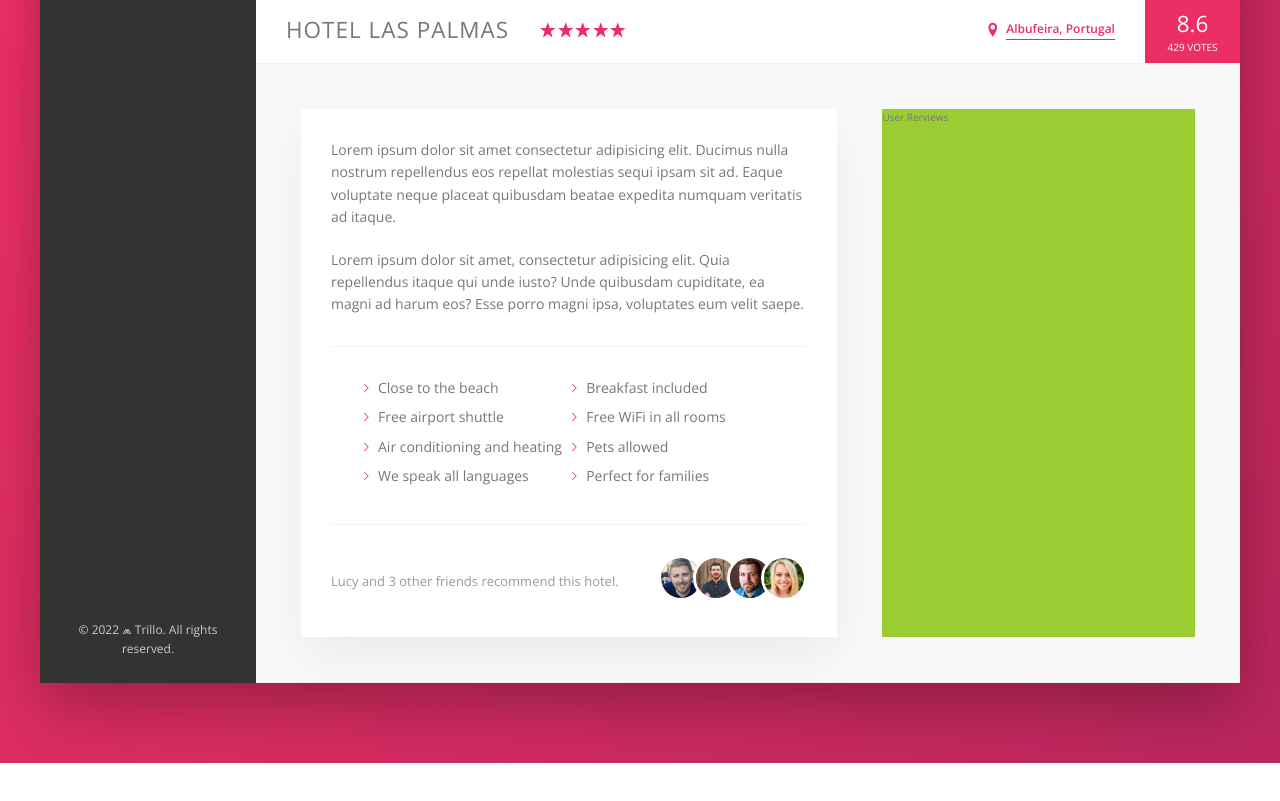
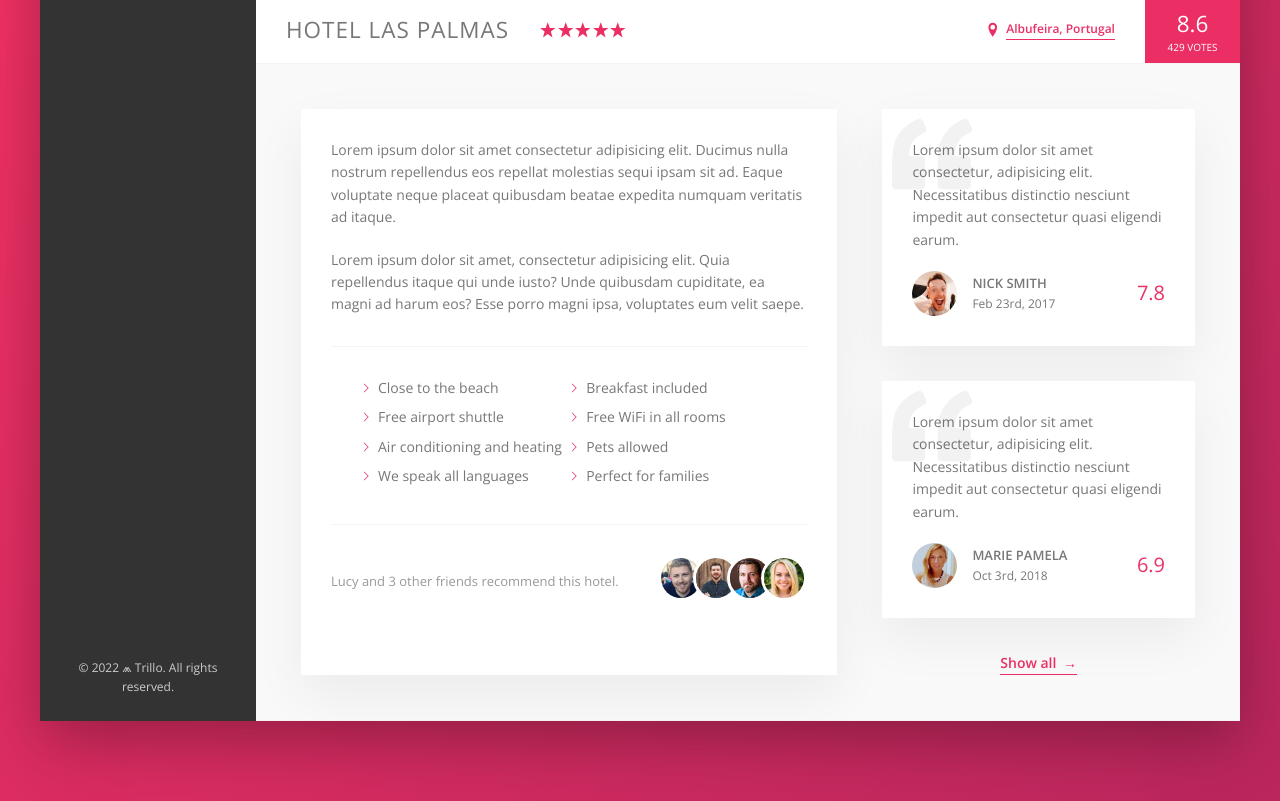
Before and after one commit to shaneiadt/Trillo, a website: page index.html in a window 1280 px wide. Shown: the part 538-1339 px from the top of the page. Before the commit the page ends 1301 px from the top, so only its background shows below. Drawn offline with nearby package versions, Linux system fonts and the light colour scheme.

Commit message:
user reviews section

```diff
--- a/index.html
+++ b/index.html
@@ -201,7 +201,48 @@
                 </div>
               </div>
             </div>
-            <div class="user-reviews">User Rerviews</div>
+            <div class="user-reviews">
+              <figure class="review">
+                <blockquote class="review__text">
+                  Lorem ipsum dolor sit amet consectetur, adipisicing elit.
+                  Necessitatibus distinctio nesciunt impedit aut consectetur
+                  quasi eligendi earum.
+                </blockquote>
+                <figcaption class="review__user">
+                  <img
+                    src="./img/user-1.jpg"
+                    alt="User 1"
+                    class="review__photo"
+                  />
+                  <div class="review__user-box">
+                    <p class="review__user-name">Nick Smith</p>
+                    <p class="review__user-date">Feb 23rd, 2017</p>
+                  </div>
+                  <div class="review__rating">7.8</div>
+                </figcaption>
+              </figure>
+              <figure class="review">
+                <blockquote class="review__text">
+                  Lorem ipsum dolor sit amet consectetur, adipisicing elit.
+                  Necessitatibus distinctio nesciunt impedit aut consectetur
+                  quasi eligendi earum.
+                </blockquote>
+                <figcaption class="review__user">
+                  <img
+                    src="./img/user-2.jpg"
+                    alt="User 1"
+                    class="review__photo"
+                  />
+                  <div class="review__user-box">
+                    <p class="review__user-name">Marie Pamela</p>
+                    <p class="review__user-date">Oct 3rd, 2018</p>
+                  </div>
+                  <div class="review__rating">6.9</div>
+                </figcaption>
+              </figure>
+
+              <button class="btn-inline">Show all <span>&rarr;</span></button>
+            </div>
           </div>
         </main>
       </div>
--- a/sass/_components.scss
+++ b/sass/_components.scss
@@ -256,8 +256,17 @@
   cursor: pointer;
   transition: all 0.2s;
 
+  & span {
+    margin-left: 3px;
+    transition: margin-left .2s;
+  }
+
   &:hover {
     color: var(--color-grey-dark-1);
+
+    span {
+      margin-left: 8px;
+    }
   }
 
   &:focus {
@@ -331,18 +340,78 @@
     margin-right: auto;
   }
 
-  &__friends {
-  }
-
   &__photo {
     height: 4rem;
     width: 4rem;
     border-radius: 50%;
     box-sizing: content-box;
     border: 3px solid #fff;
+    transition: all 0.2s ease-out;
 
     &:not(:last-child) {
       margin-right: -1.5rem;
     }
+
+    &:hover {
+      transform: translateY(-5px);
+    }
   }
 }
+
+.review {
+  background-color: #fff;
+  box-shadow: var(--shadow-light);
+  padding: 3rem;
+  margin-bottom: 3.5rem;
+  position: relative;
+  transition: all 0.3s;
+
+  &::before {
+    content: "";
+    background-image: url(../img/quote.png);
+    background-size: cover;
+    height: 8rem;
+    width: 8rem;
+    position: absolute;
+    opacity: 0.05;
+    top: 0.5rem;
+    left: 1rem;
+  }
+
+  &:hover {
+    transform: translateY(-1rem) rotate(1deg);
+  }
+
+  &__user {
+    margin-top: 2rem;
+    display: flex;
+    align-items: center;
+  }
+
+  &__photo {
+    height: 4.5rem;
+    width: 4.5rem;
+    border-radius: 50%;
+  }
+
+  &__user-box {
+    margin-right: auto;
+    padding-left: 1.5rem;
+  }
+
+  &__user-name {
+    font-size: 1.3rem;
+    font-weight: 600;
+    text-transform: uppercase;
+  }
+
+  &__user-date {
+    font-weight: 100;
+    font-size: 1.2rem;
+  }
+
+  &__rating {
+    font-size: 2rem;
+    color: var(--color-primary);
+  }
+}
--- a/sass/_layout.scss
+++ b/sass/_layout.scss
@@ -36,6 +36,7 @@
 }
 
 .detail {
+  font-size: 1.4rem;
   display: flex;
   padding: 4.5rem;
   background-color: var(--color-grey-light-1);
@@ -43,7 +44,6 @@
 }
 
 .description {
-  font-size: 1.4rem;
   background-color: #fff;
   flex: 0 0 60%;
   margin-right: 4.5rem;
@@ -52,6 +52,10 @@
 }
 
 .user-reviews {
-  background-color: yellowgreen;
   flex: 1;
+
+  display: flex;
+  flex-direction: column;
+  justify-content: center;
+  align-items: center;
 }
```
Also changed, not shown: css/style.css, img/quote.png (added), 1 other file.
